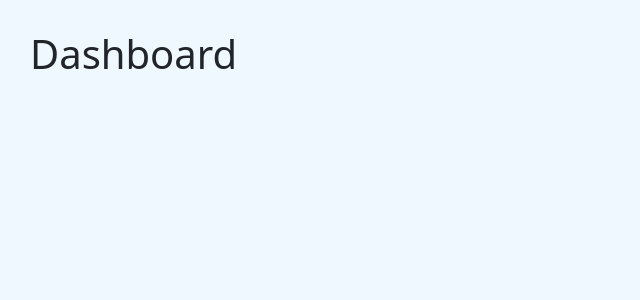
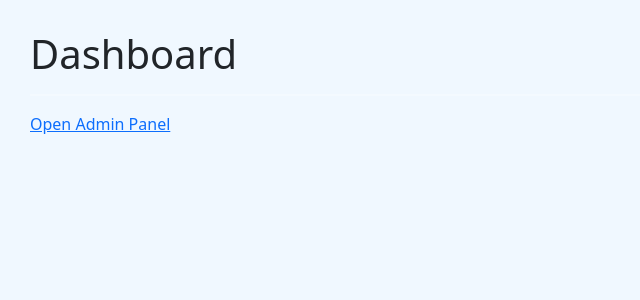
Before and after one commit to jaganbaiju/website-frontend, a React (Create React App) app: page /dashboard in a window 1280 px wide. Shown: the top 300 px of the page, without its empty margins (0-640 px from the left). Built offline with nearby package versions, Linux system fonts and the light colour scheme; a web font is replaced by a local one.

Commit message:
completed

```diff
--- a/src/pages/dashboard.jsx
+++ b/src/pages/dashboard.jsx
@@ -3,12 +3,9 @@ import { Helmet } from "react-helmet";
 import "./dashboard.css";
 import 'bootstrap/dist/css/bootstrap.min.css';
 import 'bootstrap/dist/js/bootstrap.bundle.min.js';
+import { FaEdit, FaTrash } from "react-icons/fa";
 
 function Dashboard() {
-
-  // const [title, setTitle] = useState("Hero Page");
-  // const [data, setData] = useState([]);
-  // const [heroData, setHeroData] = useState([]);
 
   return (
     <div className='dashboard'>
@@ -16,8 +13,18 @@ function Dashboard() {
         <title>Dashboard</title>
       </Helmet>
 
-      <h1>Dashboard</h1>
+      <nav>
+        <h1>Dashboard</h1>
+      </nav>
+      <hr />
 
+      <a
+        href="https://website-backend-api-sz6i.onrender.com/admin/"
+        target="_blank"
+        rel="noopener noreferrer"
+      >
+        Open Admin Panel
+      </a>
     </div>
   );
 }
```
Also changed, not shown: src/App.js (line endings or trailing spaces).
